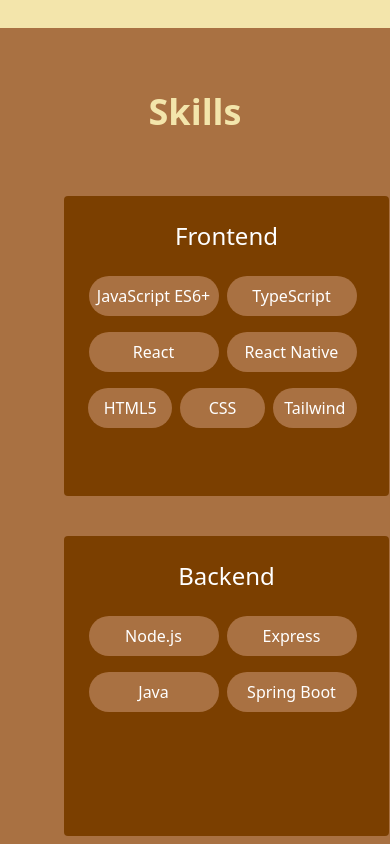
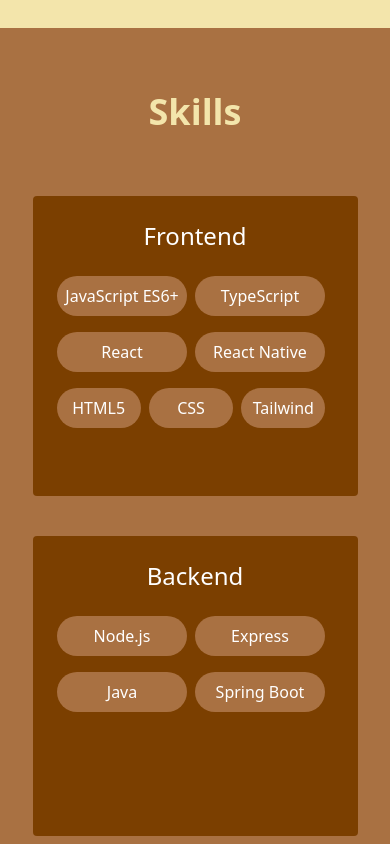
Before and after one commit to joakha/joakha.github.io, a React (Vite) app: page / in a window 390 px wide. Shown: the part 980-1824 px from the top of the page. Built offline with nearby package versions, Linux system fonts and the light colour scheme.

Commit message:
fix mobile view

```diff
--- a/src/components/Skills.jsx
+++ b/src/components/Skills.jsx
@@ -8,7 +8,7 @@
         Skills
       </div>
 
-      <div className="flex flex-col flex-wrap items-center lg:flex-row lg:justify-center gap-10 p-16">
+      <div className="flex flex-col items-center lg:flex-row lg:justify-center lg:flex-wrap gap-10 p-16">
           {skillBoxesContents.map((boxContents) => (
             <SkillBox skillsInfo={boxContents} />
           ))}
```
